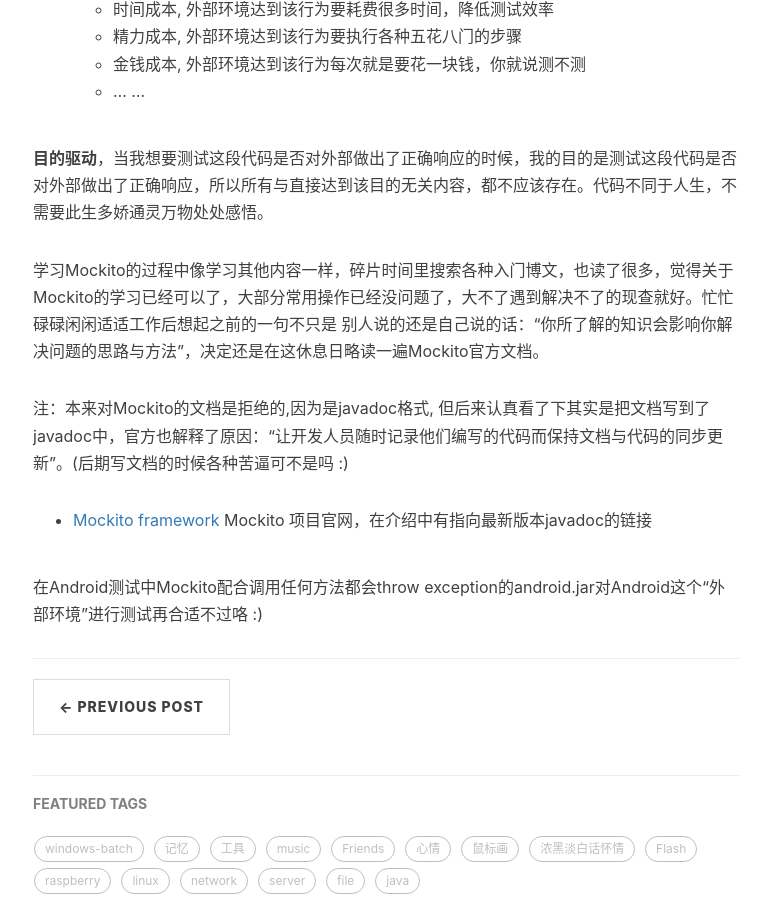
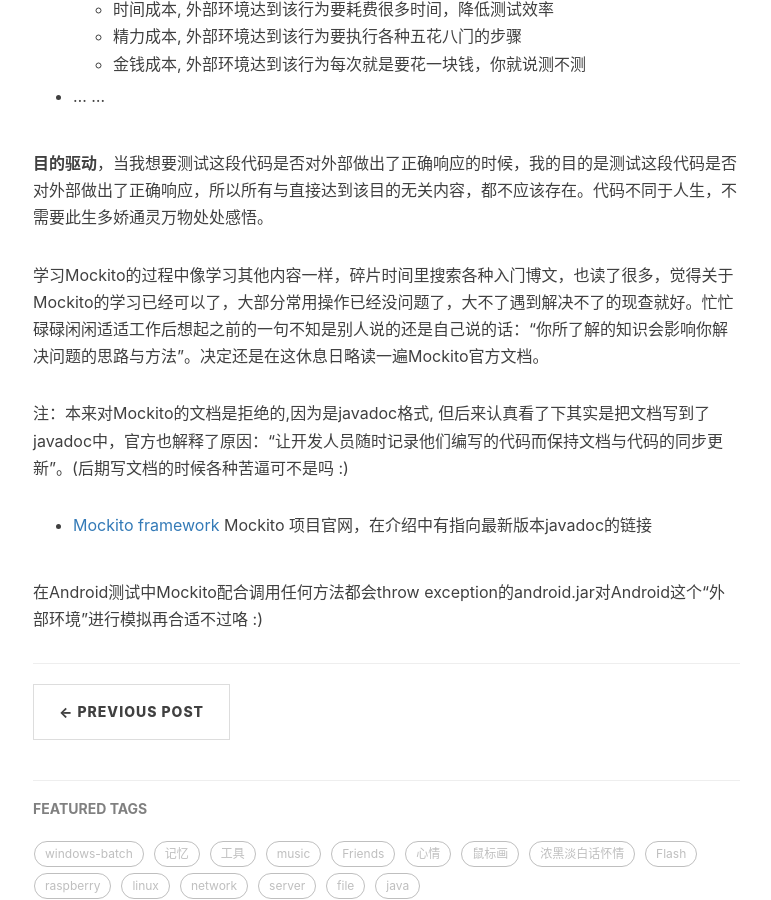
Before and after one commit to imfms/imfms.github.io, a Jekyll site: the page built from _posts/2017-11-15-android_test.markdown, in a window 1280 px wide and 900 px high, scrolled down 2855 px. Shown: the whole window, without its empty margins (232-1003 px from the left). Built offline with Jekyll 4.4.1, drawn with Linux system fonts in a browser that asks for light colours; nearby versions of some CDN libraries; our own code applies the rules of GitHub Pages for plain Markdown files; comment, search, counter and statistics services are not loaded.

Commit message:
fix some error word

```diff
--- a/_posts/2017-11-15-android_test.markdown
+++ b/_posts/2017-11-15-android_test.markdown
@@ -73,15 +73,15 @@ Mockito是一款Java平台模拟类行为的框架，以Java动态代理机制
   - 时间成本, 外部环境达到该行为要耗费很多时间，降低测试效率
   - 精力成本, 外部环境达到该行为要执行各种五花八门的步骤
   - 金钱成本, 外部环境达到该行为每次就是要花一块钱，你就说测不测
-  - ... ...
+- ... ...
 
 **目的驱动**，当我想要测试这段代码是否对外部做出了正确响应的时候，我的目的是测试这段代码是否对外部做出了正确响应，所以所有与直接达到该目的无关内容，都不应该存在。代码不同于人生，不需要此生多娇通灵万物处处感悟。
 
-学习Mockito的过程中像学习其他内容一样，碎片时间里搜索各种入门博文，也读了很多，觉得关于Mockito的学习已经可以了，大部分常用操作已经没问题了，大不了遇到解决不了的现查就好。忙忙碌碌闲闲适适工作后想起之前的一句不只是 别人说的还是自己说的话：“你所了解的知识会影响你解决问题的思路与方法”，决定还是在这休息日略读一遍Mockito官方文档。
+学习Mockito的过程中像学习其他内容一样，碎片时间里搜索各种入门博文，也读了很多，觉得关于Mockito的学习已经可以了，大部分常用操作已经没问题了，大不了遇到解决不了的现查就好。忙忙碌碌闲闲适适工作后想起之前的一句不知是别人说的还是自己说的话：“你所了解的知识会影响你解决问题的思路与方法”。决定还是在这休息日略读一遍Mockito官方文档。
 
 注：本来对Mockito的文档是拒绝的,因为是javadoc格式, 但后来认真看了下其实是把文档写到了javadoc中，官方也解释了原因：“让开发人员随时记录他们编写的代码而保持文档与代码的同步更新”。(后期写文档的时候各种苦逼可不是吗 :)
 
 - [Mockito framework](http://site.mockito.org/)
   Mockito 项目官网，在介绍中有指向最新版本javadoc的链接
 
-在Android测试中Mockito配合调用任何方法都会throw exception的android.jar对Android这个“外部环境”进行测试再合适不过咯 :)
+在Android测试中Mockito配合调用任何方法都会throw exception的android.jar对Android这个“外部环境”进行模拟再合适不过咯 :)
```
